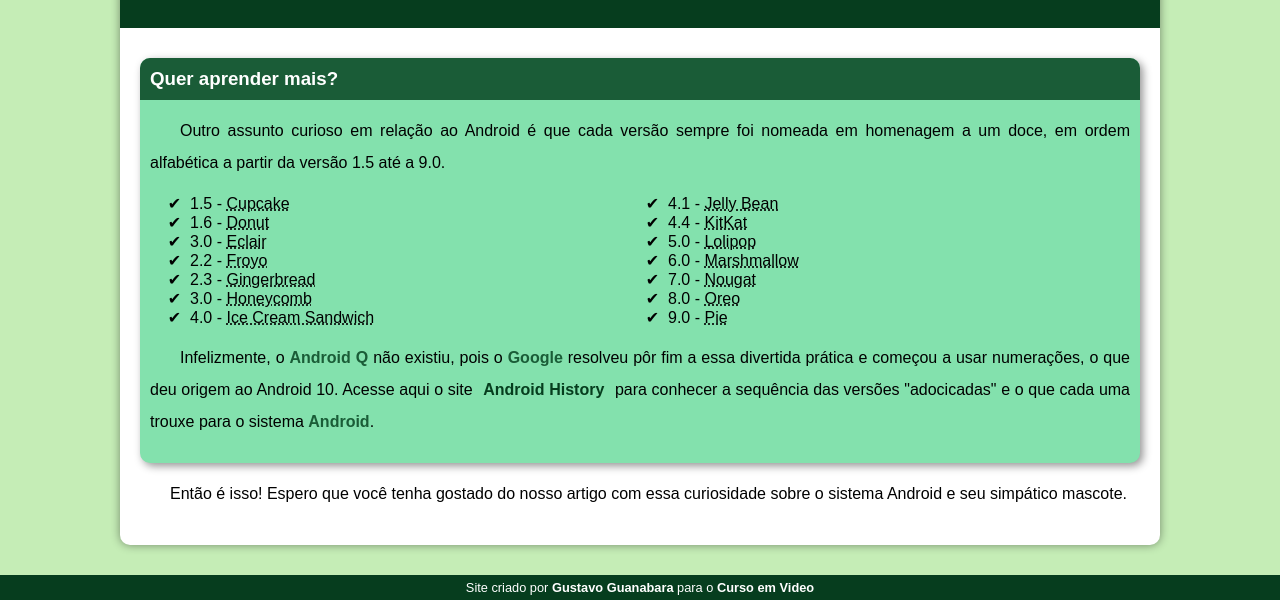
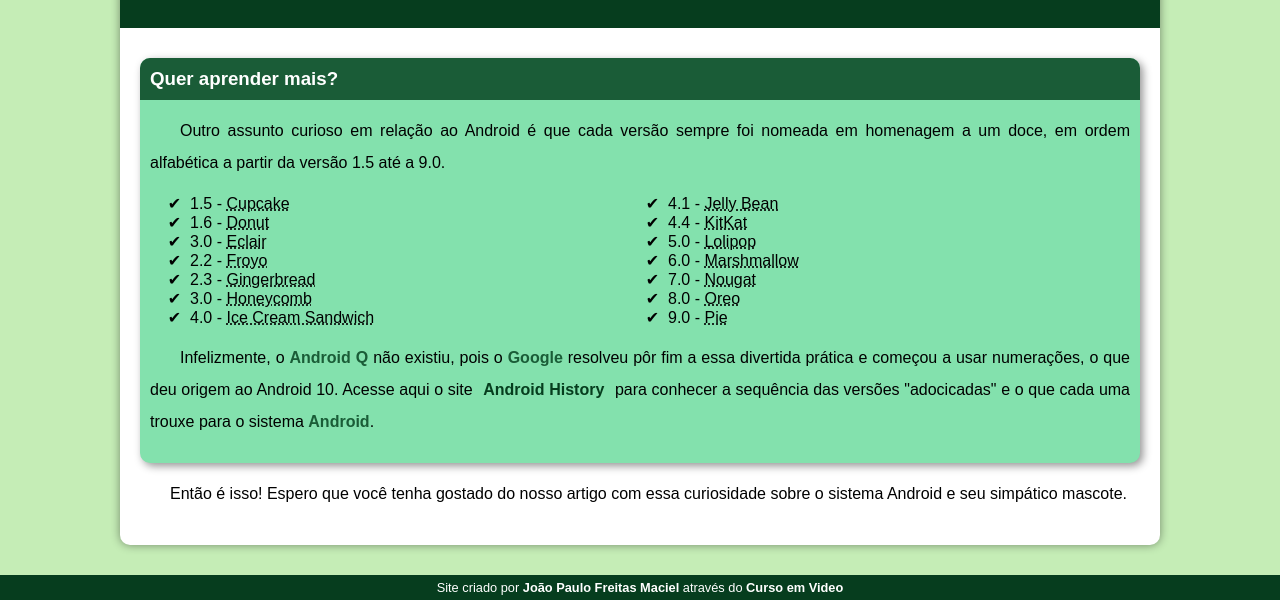
Before and after one commit to FreeitasJoao/projeto-android, a plain HTML site: page index.html in a window 1280 px wide. Shown: the part 2368-2968 px from the top of the page. Drawn offline with Linux system fonts and the light colour scheme.

Commit message:
Update index.html

```diff
--- a/index.html
+++ b/index.html
@@ -103,7 +103,7 @@
     </main>
     <footer>
         <p>
-            Site criado por <a href="https://gustavoguanabara.github.io/" target="_blank" >Gustavo Guanabara</a> para o <a href="https://www.youtube.com/c/CursoemV%C3%ADdeo" target="_blank" >Curso em Video</a>
+            Site criado por <a href=https://github.com/FreeitasJoao target="_blank" >João Paulo Freitas Maciel</a> através do <a href="https://www.youtube.com/c/CursoemV%C3%ADdeo" target="_blank" >Curso em Video</a>
         </p>
     </footer>
 </body>
```
